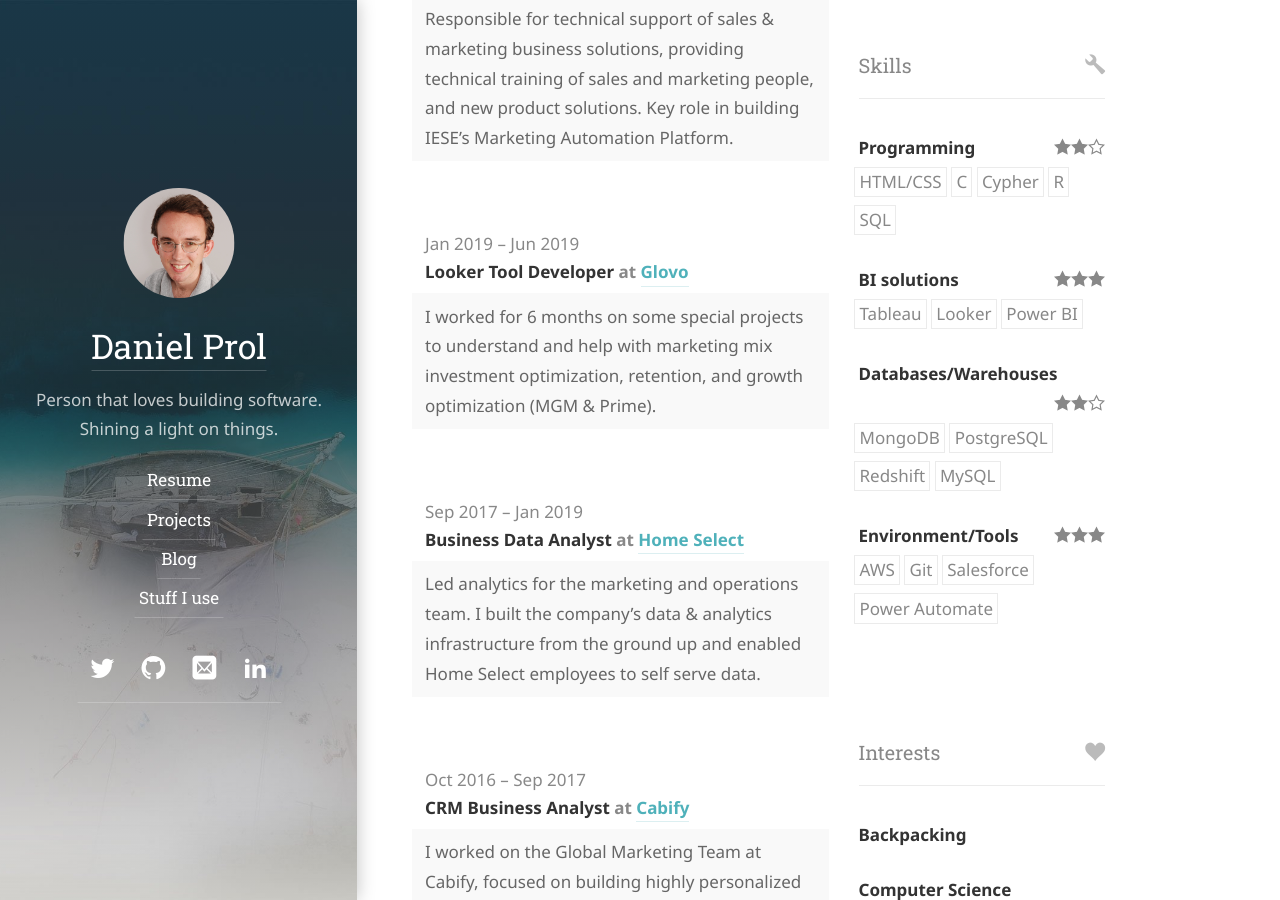
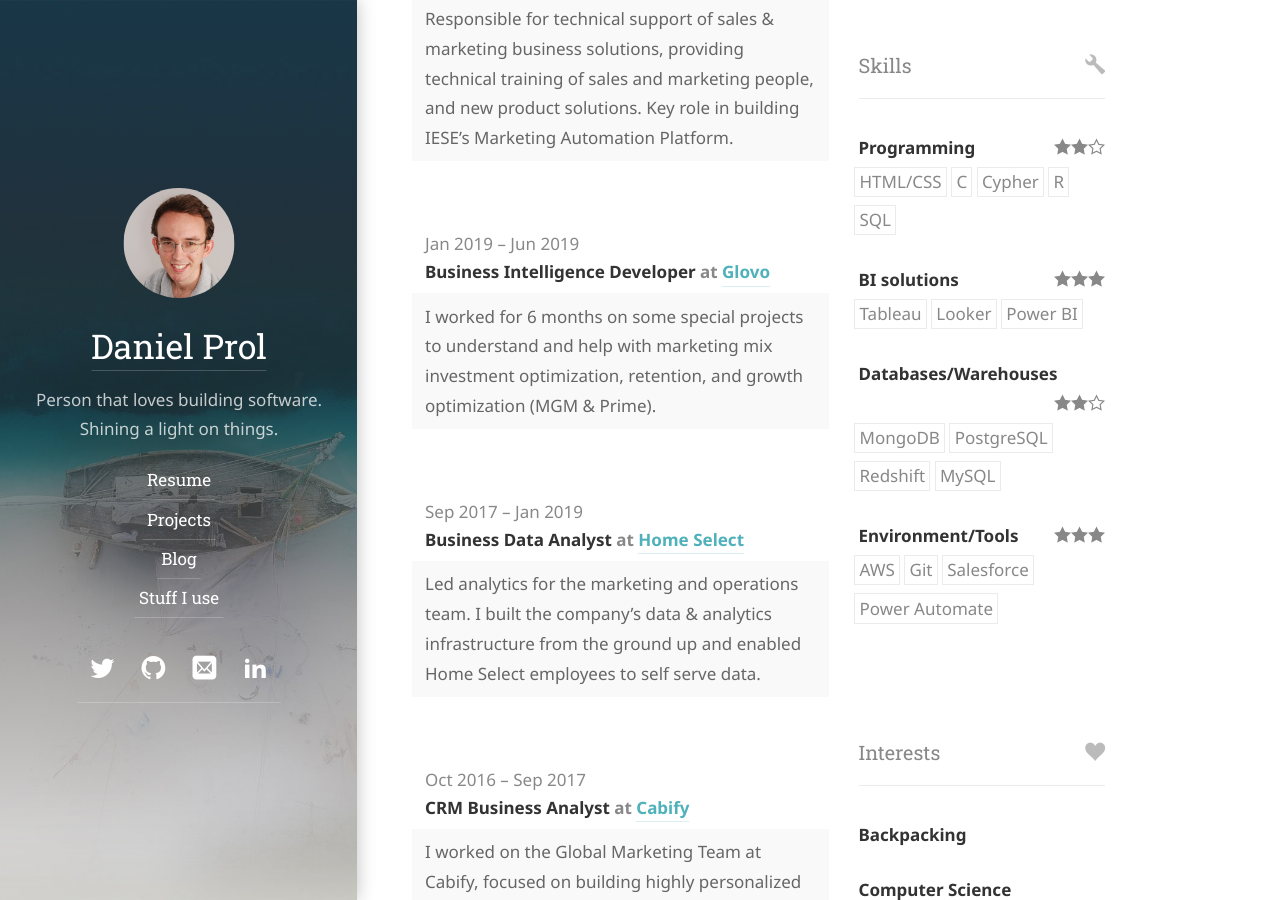
Before and after one commit to dprol/dprol.github.io, a Jekyll site: the page built from resume.md, in a window 1280 px wide and 900 px high, scrolled down 735 px. Built offline with Jekyll 4.4.1, drawn with Linux system fonts in a browser that asks for light colours; some web fonts are replaced.

Commit message:
Update resume.yml

```diff
--- a/_data/resume.yml
+++ b/_data/resume.yml
@@ -35,7 +35,7 @@ work:
     summary: >
       Responsible for technical support of sales & marketing business solutions, providing technical training of sales and marketing people, and new product solutions. Key role in building IESE's Marketing Automation Platform.
   - company: "Glovo"
-    position: "Looker Tool Developer"
+    position: "Business Intelligence Developer"
     website: "https://glovoapp.com/"
     startDate: "2019-01-01"
     endDate: "2019-06-01"
```
